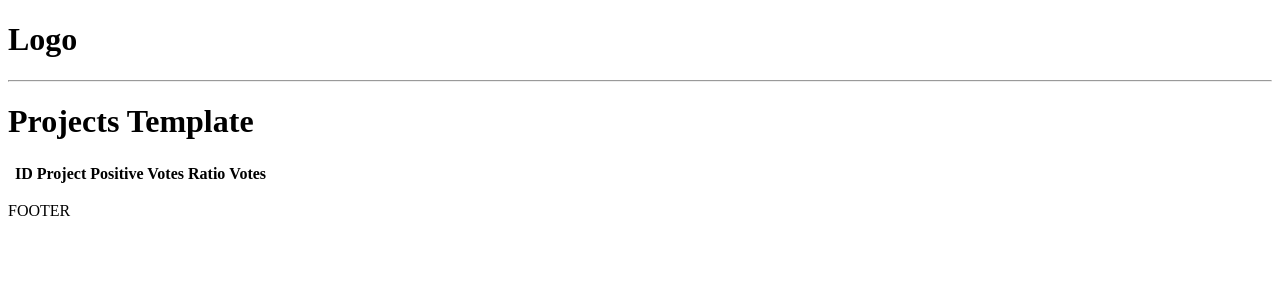
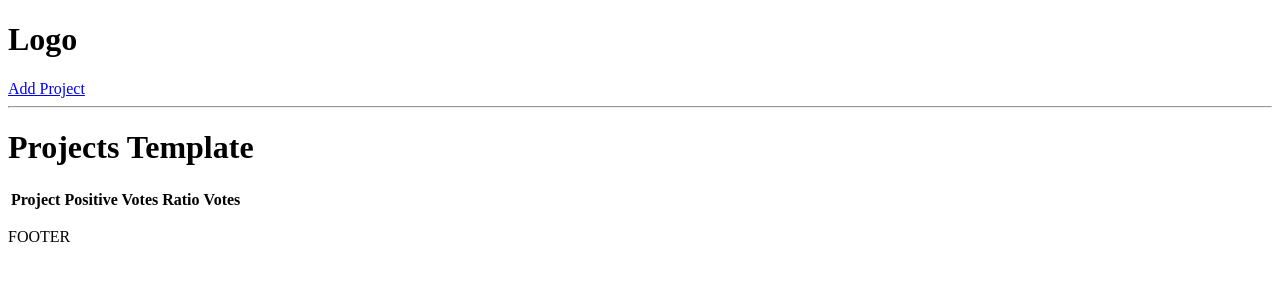
Before and after one commit to michelmarcondes/django-study-with-docker, a Django app: page / in a window 1280 px wide. Shown: the top 300 px of the page. Run offline with Django 4.2, Linux system fonts and the light colour scheme; data that the repository does not hold is empty.

Commit message:
Basic CRUD operations

```diff
--- a/app/projects/templates/projects/projects.html
+++ b/app/projects/templates/projects/projects.html
@@ -5,19 +5,28 @@
 
 <table>
     <tr>
-        <th></th>
-        <th>ID</th>
         <th>Project</th>
         <th>Positive Votes Ratio</th>
         <th>Votes</th>
+        <th></th>
+        <th></th>
+        <th></th>
     </tr>
     {% for project in projects %}
     <tr>
-        <td><a href="{% url 'single-project' project.id %}">View</a></td>
-        <td>{{project.id}}</td>
         <td>{{project.title}}</td>
         <td>{{project.vote_ratio}}</td>
         <td>{{project.vote_total}}</td>
+        <td>
+            <a href="{% url 'single-project' project.id %}">View</a>
+        </td>
+        <td>
+            <a href="{% url 'update-project' project.id %}">Edit</a>
+        </td>
+        <td>
+            <a href="{% url 'delete-project' project.id %}">Delete</a>
+        </td>
+
     </tr>
     {% endfor %}
 
--- a/app/projects/urls.py
+++ b/app/projects/urls.py
@@ -4,4 +4,7 @@ from . import views
 urlpatterns = [
     path('', views.projects, name="projects"),
     path('project/<str:pk>/', views.project, name="single-project"),
+    path('create-project/', views.createProject, name='create-project'),
+    path('update-project/<str:pk>/', views.updateProject, name='update-project'),
+    path('delete-project/<str:pk>/', views.deleteProject, name='delete-project'),
 ]
--- a/app/projects/views.py
+++ b/app/projects/views.py
@@ -1,28 +1,10 @@
-from django.shortcuts import render
+from django.shortcuts import render, redirect
 from django.http import HttpResponse
 
 from .models import Project
-
-projectList = [
-    {
-        'id':'1',
-        'title': 'Ecommerce Website',
-        'description': 'Fully functional ecommerce website'
-    },
-    {
-        'id':'2',
-        'title': 'Portfolio Website',
-        'description': 'This was a project where I built out my portfolio'
-    },
-    {
-        'id':'3',
-        'title': 'Social Network',
-        'description': 'Awesome open source project I am still working on'
-    },
-]
+from .forms import ProjectForm
 
 # Create your views here.
-
 def projects(request):
     projects = Project.objects.all()
     context = {'projects': projects}
@@ -33,3 +15,45 @@ def project(request, pk):
     projectObj = Project.objects.get(id=pk)
 
     return render(request, 'projects/single-project.html', {'project': projectObj})
+
+
+def createProject(request):
+    projectForm = ProjectForm()
+
+    #getting and validating sent data
+    if request.method == 'POST':
+        projectForm = ProjectForm(request.POST)
+        if projectForm.is_valid():
+            projectForm.save()
+            return redirect('projects')
+
+
+    context = {'form': projectForm}
+    return render(request, 'projects/project_form.html', context)
+
+
+def updateProject(request, pk):
+    project = Project.objects.get(id=pk)
+    projectForm = ProjectForm(instance=project)
+
+    #getting and validating sent data
+    if request.method == 'POST':
+        projectForm = ProjectForm(request.POST, instance=project)
+        if projectForm.is_valid():
+            projectForm.save()
+            return redirect('projects')
+
+
+    context = {'form': projectForm}
+    return render(request, 'projects/project_form.html', context)
+
+
+def deleteProject(request, pk):
+    project = Project.objects.get(id=pk)
+
+    if request.method == 'POST':
+        project.delete()
+        return redirect('projects')
+
+    context = {'object': project}
+    return render(request, 'projects/delete_template.html', context)
--- a/app/templates/navbar.html
+++ b/app/templates/navbar.html
@@ -1,2 +1,3 @@
 <h1>Logo</h1>
+<a href="{% url 'create-project' %}">Add Project</a>
 <hr>
```
Also changed, not shown: app/projects/forms.py (added, +9 -0 lines), app/projects/templates/projects/delete_template.html (added, +15 -0 lines), app/projects/templates/projects/project_form.html (added, +15 -0 lines).
